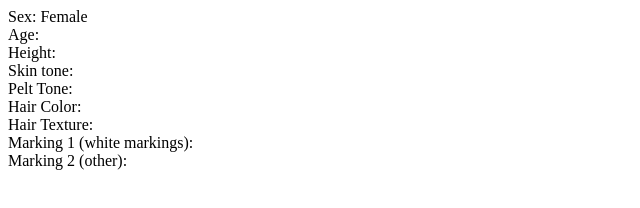
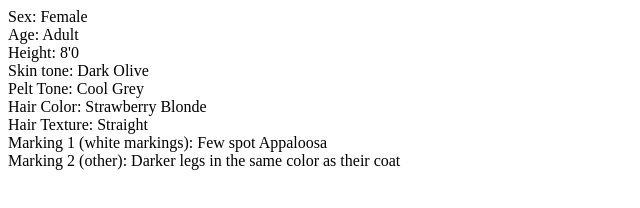
Before and after one commit to Zebadiahmiller/Character--build-randomizer, a plain HTML site: page index.html in a window 1280 px wide. Shown: the whole page, without its empty margins (0-640 px from the left). Drawn offline with Linux system fonts and the light colour scheme.

Commit message:
arrays are filled out and randomizing need button

```diff
--- a/character.js
+++ b/character.js
@@ -1,4 +1,39 @@
-const sex = ['Male', 'Female']
+
+
+
+
+
+
+
+
+const sex = ["Male", "Female"];
+const age = ["Adolescent", "Adult", "Elder"];
+const height = ["8'0","8'1","8'2","8'3","8'4","8'5","8'6","8'7","8'8","8'9","8'10","8'11","9'0","9'1","9'2","9'3","9'4","9'5","9'6","9'7","9'8","9'9","9'10","9'11","10'0"];
+const skin = ["Fair","Light","Peachy","Warm","Olive","Tan","Deep","Dark","Freckled","Light Brown","Medium Brown","Dark Brown","Light Olive","Medium Olive","Dark Olive","Light Tan","Dark Tan"];
+const pelt = ["White","Black","Medium Brown","Dark Brown","Light Chestnut","Dark Chestnut","Light Golden","Deeep Golden","Silvery Grey","Dark Grey","Warm Grey","Cool Grey","Light Tan","Dark Tan"];
+const hairColor = ["Black","Dark Brown","Light Brown","Medium Brown","Reddish Brown","Platinum","Blonde","Auburn","Ginger","Golden Blonde","Strawberry Blonde","Silver","Grey","White"];
+const hairTexture = ["Straight","Wavy","Curly"];
+const marking1 = ["No white markings","Paint Tobino","Paint Overo","Paint Splash","Leopard Appaloosa","Blanket Appaloosa","Few spot Appaloosa","Roan","4 White socks (anywhere up to the knees)","3 White socks (anywhere up to the knees)","2 White socks (anywhere up to the knees)","1 White socks (anywhere up to the knees)"];
+const marking2 = ["No other markings","Darker legs in the same color as their coat","Lighter legs in the same color as their coat","Black legs","Dun stripes in the same color as their coat but darker","Dun stripes in black"];
+
+
 const selectedSex = sex[Math.floor(Math.random() * sex.length)];
-console.log(selectedSex)
-document.getElementById('sex').innerHTML = ' ' + selectedSex;
+const selectedAge = age[Math.floor(Math.random() * age.length)];
+const selectedHeight = height[Math.floor(Math.random() * height.length)];
+const selectedSkin = skin[Math.floor(Math.random() * skin.length)];
+const selectedPelt = pelt[Math.floor(Math.random() * pelt.length)];
+const selectedHairColor = hairColor[Math.floor(Math.random() * hairColor.length)];
+const selectedHairTexture = hairTexture[Math.floor(Math.random() * hairTexture.length)];
+const selectedMarking1 = marking1[Math.floor(Math.random() * marking1.length)];
+const selectedMarking2 = marking2[Math.floor(Math.random() * marking2.length)];
+
+
+document.getElementById("sex").innerHTML = " " + selectedSex;
+document.getElementById("age").innerHTML = " " + selectedAge;
+document.getElementById("height").innerHTML = " " + selectedHeight;
+document.getElementById("skin").innerHTML = " " + selectedSkin;
+document.getElementById("pelt").innerHTML = " " + selectedPelt;
+document.getElementById("hair-color").innerHTML = " " + selectedHairColor;
+document.getElementById("hair-texture").innerHTML = " " + selectedHairTexture;
+document.getElementById("marking1").innerHTML = " " + selectedMarking1;
+document.getElementById("marking2").innerHTML = " " + selectedMarking2;
--- a/index.html
+++ b/index.html
@@ -7,14 +7,14 @@
 </head>
 <body>
     <div>Sex:<span = id = 'sex'></span></div>
-    <div>Age:</div>
-    <div>Height:</div>
-    <div>Skin tone:</div>
-    <div>Pelt Tone:</div>
-    <div>Hair Color:</div>
-    <div>Hair Texture:</div>
-    <div>Marking 1 (white markings):</div>
-    <div>Marking 2 (other):</div>
+    <div>Age:<span = id = 'age'></span></div>
+    <div>Height:<span = id = 'height'></span></div>
+    <div>Skin tone:<span = id = 'skin'></span></div>
+    <div>Pelt Tone:<span = id = 'pelt'></span></div>
+    <div>Hair Color:<span = id = 'hair-color'></span></div>
+    <div>Hair Texture:<span = id = 'hair-texture'></span></div>
+    <div>Marking 1 (white markings):<span = id = 'marking1'></span></div>
+    <div>Marking 2 (other):<span = id = 'marking2'></span></div>
 
 
 
```
